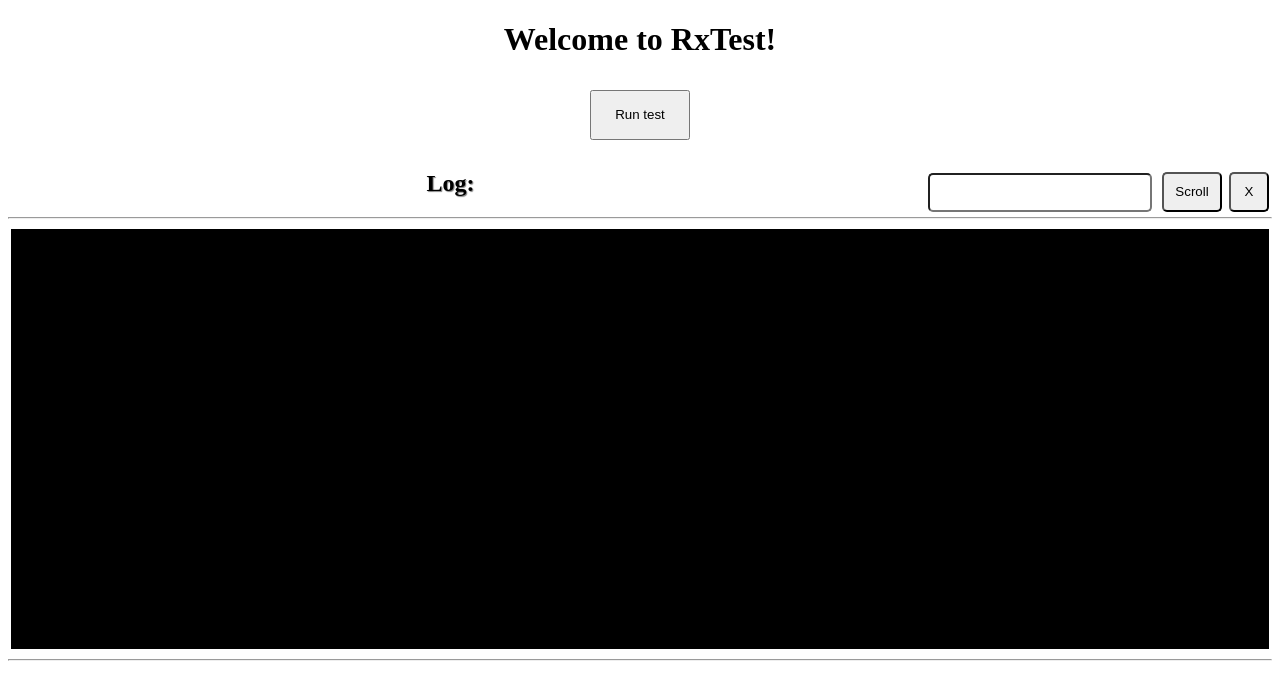
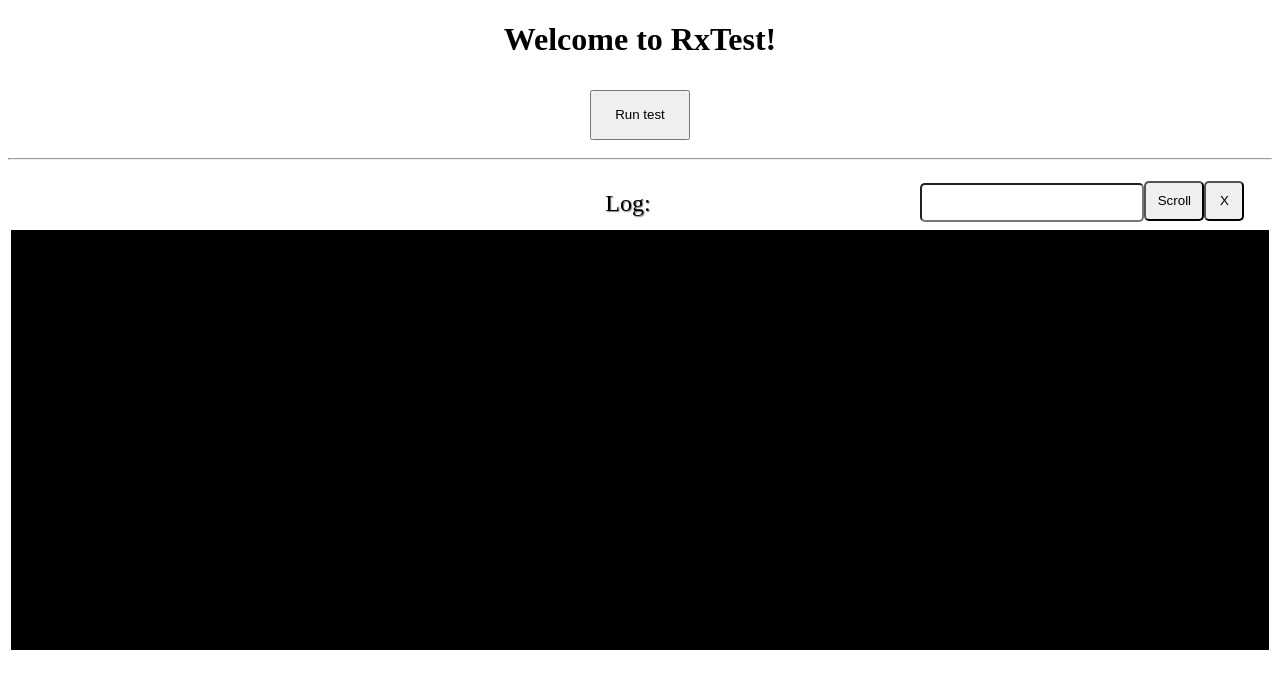
Before and after one commit to BeSeech/angular_logs, an Angular app: page / in a window 1280 px wide. Shown: the top 700 px of the page. Built offline with nearby package versions, Linux system fonts and the light colour scheme.

Commit message:
Redesign

```diff
--- a/src/app/logs/logs.component.css
+++ b/src/app/logs/logs.component.css
@@ -1,8 +1,3 @@
-h2 {
-  text-shadow: gray 1px 1px 1px ;
-  width: 70%;
-}
-
 div.myLogs {
   margin: 10px;
   margin-right: auto;
@@ -24,37 +19,67 @@
   position: relative;
 
   background-color: black;
+}
 
+
+#topBar {
+  height: auto;
+  position: relative;
+  width: 100%;
+  min-width: 600px;
+  height: 50px;
 }
+
+#caption {
+  text-shadow: gray 1px 1px 1px ;
+  width: 100px;
+  height: 100%;
+  min-width: 100px;
+  margin-bottom: -11px;
+  padding-top: 20px;
+  margin-right: 17%;
+  padding-bottom: -10px;
+  float: right;
+  font-size: 24px;
+}
+
+#actions {
+  width: 30%;
+  min-width: 350px;
+  padding-top: 3px;
+  padding-bottom: 3px;
+  float: right;
+}
+
 input.search {
   width: 200px;
   height: 33px;
-  position: absolute;
   padding-left: 10px;
   padding-right: 10px;
   font-size: 24px;
-  right: 120px;
-  top: 3px;
   border-radius: 5px;
   outline: none;
+  margin-top: 10px;
 }
 
 button.clear {
+  position: relative;
+  top: -5px;
+  margin-top: 0px;
+  padding-top: 0px;
   width: 40px;
   height: 40px;
-  position: absolute;
-  right: 3px;
-  top: 2px;
   border-radius: 5px;
   outline: none;
 }
 
 button.scroll {
+  position: relative;
+  top: -5px;
+  margin-top: 0px;
+  padding-top: 0px;
   width: 60px;
   height: 40px;
-  position: absolute;
-  right: 50px;
-  top: 2px;
   border-radius: 5px;
   outline: none;
 }
--- a/src/app/logs/logs.component.html
+++ b/src/app/logs/logs.component.html
@@ -1,9 +1,13 @@
+<hr/>
 <div style="position: relative; text-align: center; margin-top: 10px; min-width: 600px; ">
-  <h2>Log:</h2>
-  <input type="text" class="search" #searchInput (change)="this.filter(searchInput.value)">
-  <button [style.top]="this.top" #scroolLogs class="scroll" (click)="this.scroll()"> Scroll</button>
-  <button [style.top]="this.top" #clearLogs class="clear" (click)="this.clear()"> X</button>
-  <hr/>
+  <div id="topBar">
+    <div id="actions">
+      <input type="text" class="search" #searchInput (change)="this.filter(searchInput.value)">
+      <button [style.top]="this.top" #scroolLogs class="scroll" (click)="this.scroll()"> Scroll</button>
+      <button [style.top]="this.top" #clearLogs class="clear" (click)="this.clear()"> X</button>
+    </div>
+    <div id="caption">Log:</div>
+  </div>
   <div class="myLogs" #myLogs>
     <div class="item" *ngFor="let item of this.getFilteredItems()">
       <div *ngIf="!item.isSubItem" class="datetime">{{item.getDate()}}:</div>
@@ -11,6 +15,4 @@
       <div [ngStyle]="{color: item.getColor()}" class="itemvalue"> {{item.value}}</div>
     </div>
   </div>
-  <hr/>
-
 </div>
```
